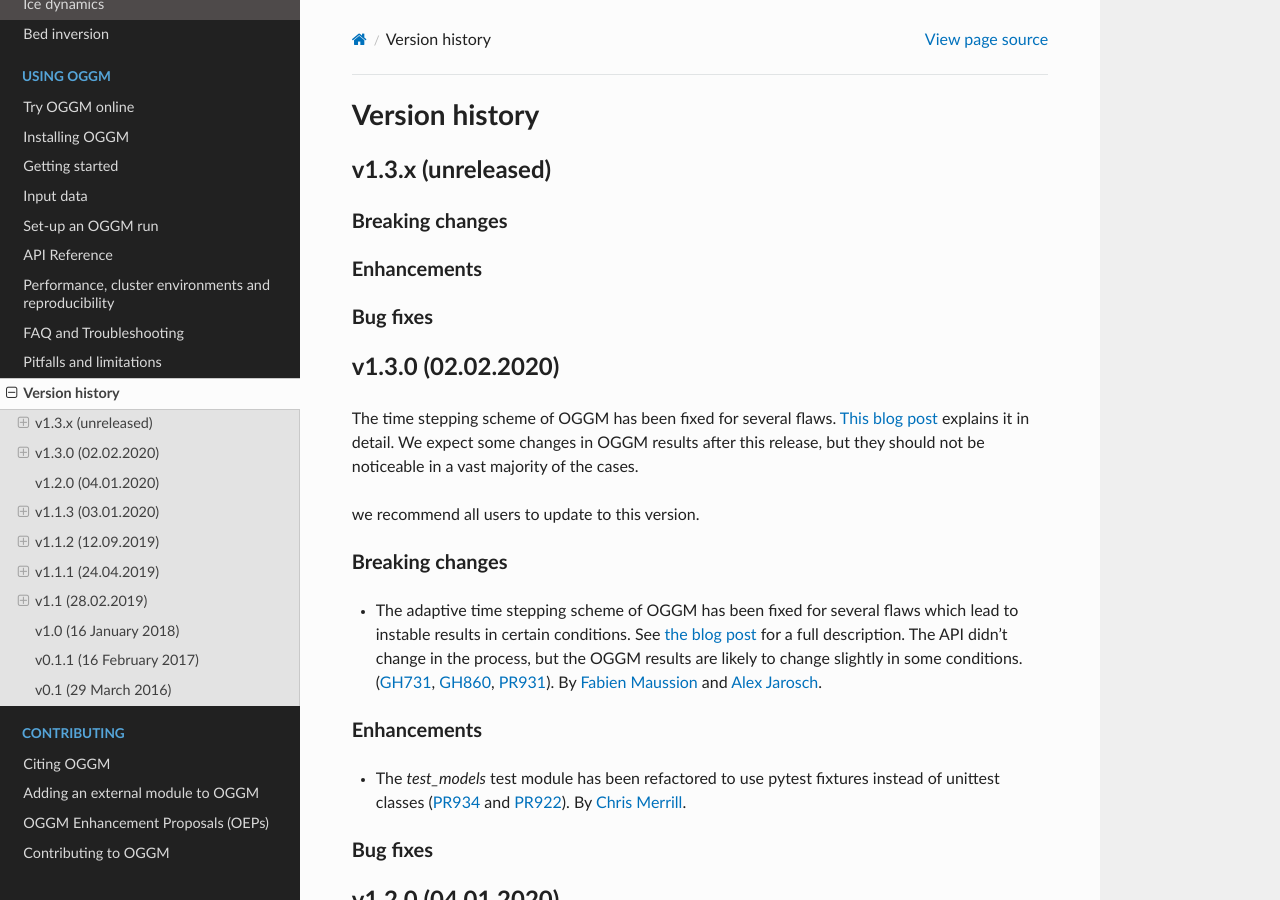
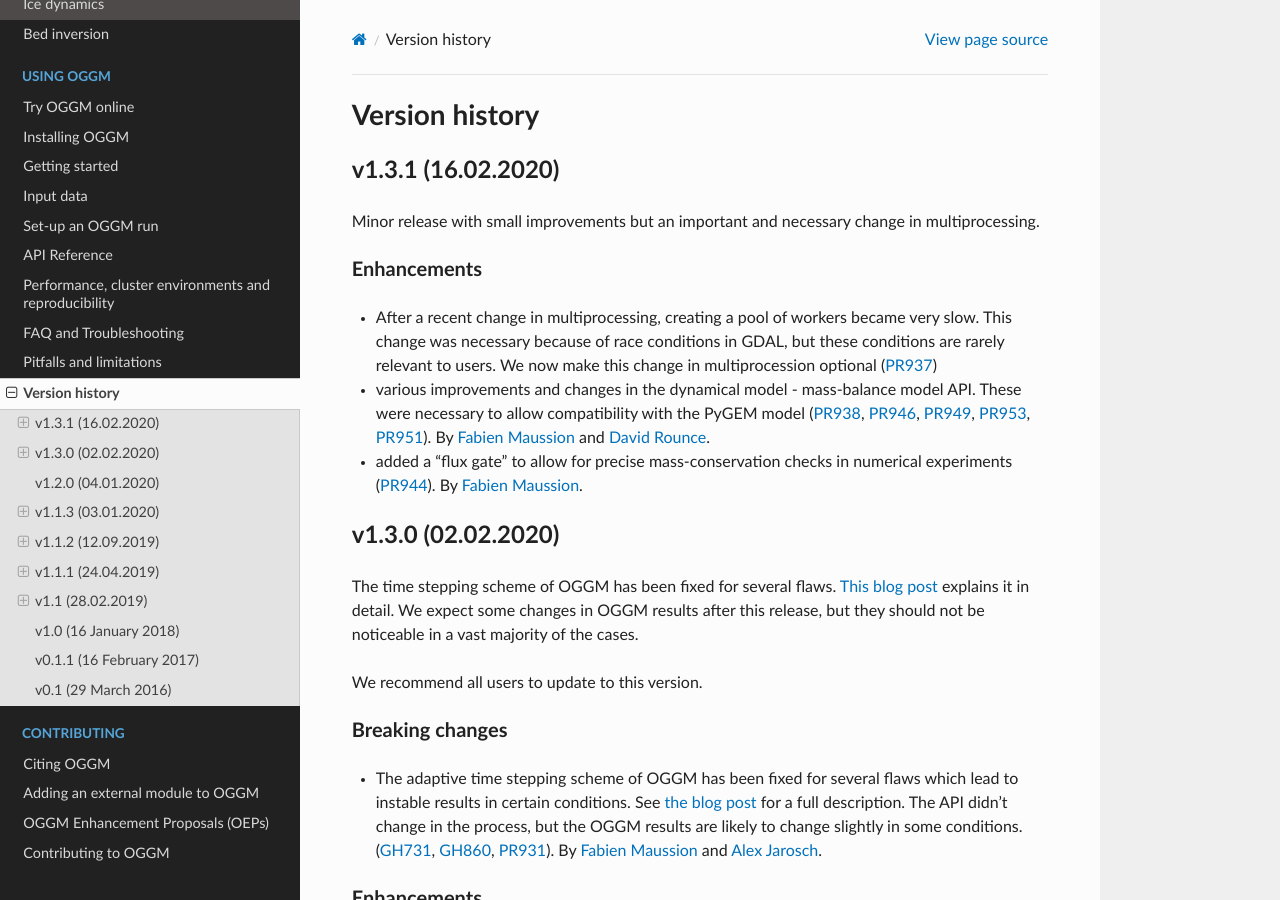
Before and after one commit to OGGM/oggm, a Sphinx documentation site: the page built from docs/whats-new.rst, in a window 1280 px wide and 900 px high. Built offline with Sphinx 7.4.7 and the Read the Docs theme 2.0.0, drawn with Linux system fonts in a browser that asks for light colours; the version number could not be read and is left out.

Commit message:
Release v1.3.1

```diff
--- a/docs/whats-new.rst
+++ b/docs/whats-new.rst
@@ -4,17 +4,27 @@
 Version history
 ===============
 
-v1.3.x (unreleased)
+v1.3.1 (16.02.2020)
 -------------------
 
-Breaking changes
-~~~~~~~~~~~~~~~~
+Minor release with small improvements but an important and necessary change in
+multiprocessing.
 
 Enhancements
 ~~~~~~~~~~~~
 
-Bug fixes
-~~~~~~~~~
+- After a recent change in multiprocessing, creating a pool of workers became
+  very slow. This change was necessary because of race conditions in GDAL,
+  but these conditions are rarely relevant to users. We now make this
+  change in multiprocession optional (:pull:`937`)
+- various improvements and changes in the dynamical model - mass-balance model
+  API. These were necessary to allow compatibility with the PyGEM model
+  (:pull:`938`, :pull:`946`, :pull:`949`, :pull:`953`, :pull:`951`).
+  By `Fabien Maussion <https://github.com/fmaussion>`_ and
+  `David Rounce <https://github.com/drounce>`_.
+- added a "flux gate" to allow for precise mass-conservation checks in
+  numerical experiments (:pull:`944`).
+  By `Fabien Maussion <https://github.com/fmaussion>`_.
 
 
 v1.3.0 (02.02.2020)
@@ -25,7 +35,7 @@ The time stepping scheme of OGGM has been fixed for several flaws.
 explains it in detail. We expect some changes in OGGM results after this
 release, but they should not be noticeable in a vast majority of the cases.
 
-we recommend all users to update to this version.
+We recommend all users to update to this version.
 
 Breaking changes
 ~~~~~~~~~~~~~~~~
```
